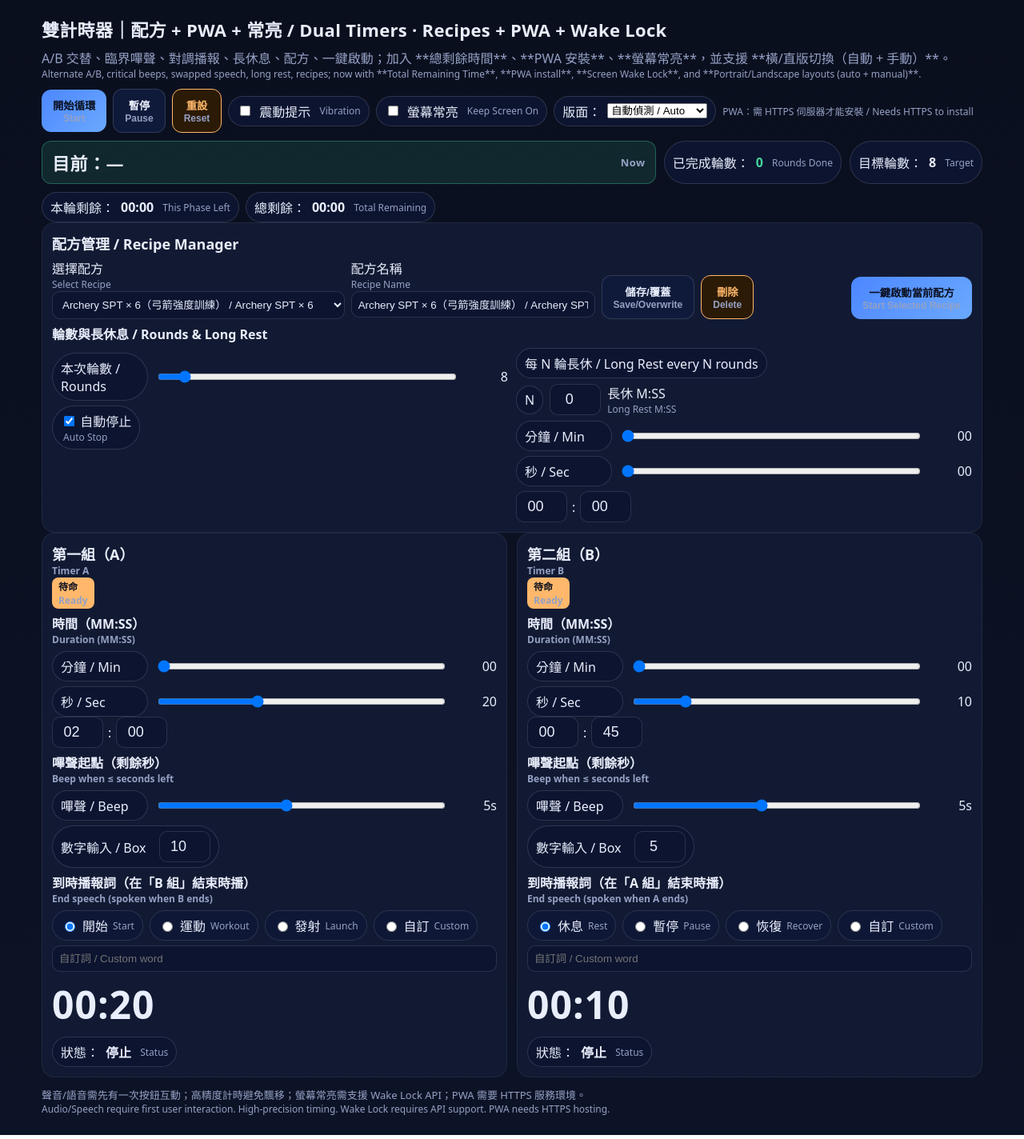
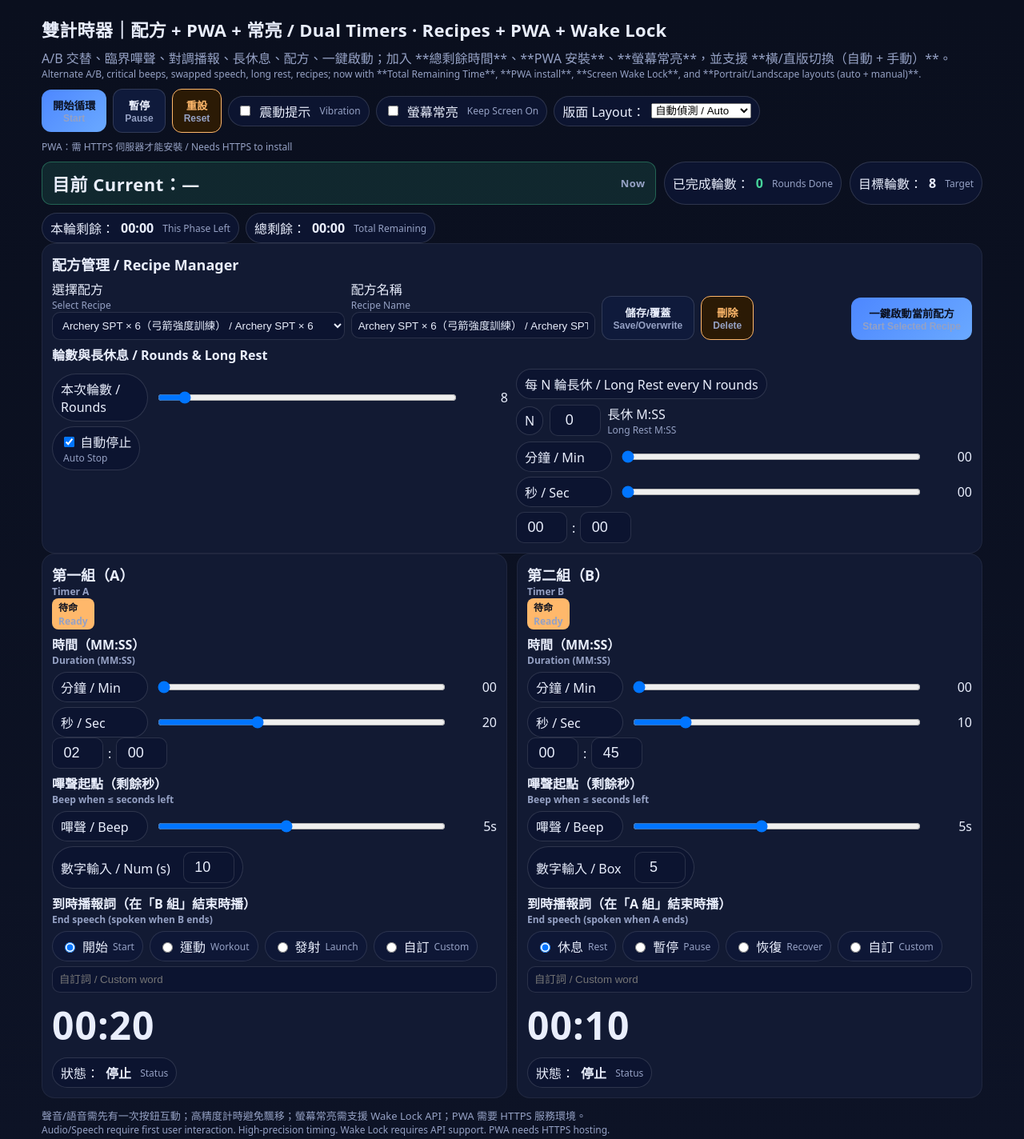
Before and after one commit to isaacjackyang/dual-timer, a plain HTML site: page index.html in a window 1280 px wide. Shown: the whole page at 80% size. Drawn offline with Linux system fonts and the light colour scheme.

Commit message:
Update english explane

```diff
--- a/index.html
+++ b/index.html
@@ -77,7 +77,7 @@
     <label class="pill"><input id="vibrateChk" type="checkbox"> 震動提示<span class="en">&nbsp;Vibration</span></label>
     <label class="pill"><input id="wakeChk" type="checkbox"> 螢幕常亮<span class="en">&nbsp;Keep Screen On</span></label>
     <div class="pill">
-      版面：<select id="layoutSelect">
+      版面 Layout：<select id="layoutSelect">
         <option value="auto">自動偵測 / Auto</option>
         <option value="portrait">直式 / Portrait</option>
         <option value="landscape">橫式 / Landscape</option>
@@ -88,7 +88,7 @@
 
   <div class="status-bar">
     <div class="big-status">
-      <span>目前：<span id="who">—</span></span>
+      <span>目前 Current：<span id="who">—</span></span>
       <span class="subtxt">Now</span>
     </div>
     <span class="pill">已完成輪數：<strong id="roundsDone" class="strong">0</strong><span class="en">&nbsp;Rounds Done</span></span>
@@ -181,7 +181,7 @@
         <input id="beepASlider" type="range" min="1" max="10" step="1">
         <span class="val"><span id="beepAVal">5</span>s</span>
       </div>
-      <div class="pill" style="margin-top:6px">數字輸入 / Box <input id="beepA" type="number" min="0" max="60" value="5" style="width:64px;margin-left:8px;"></div>
+      <div class="pill" style="margin-top:6px">數字輸入 / Num (s) <input id="beepA" type="number" min="0" max="60" value="5" style="width:64px;margin-left:8px;"></div>
 
       <div class="section-title">到時播報詞（在「B 組」結束時播）<span class="en">End speech (spoken when B ends)</span></div>
       <div class="choices">
```
